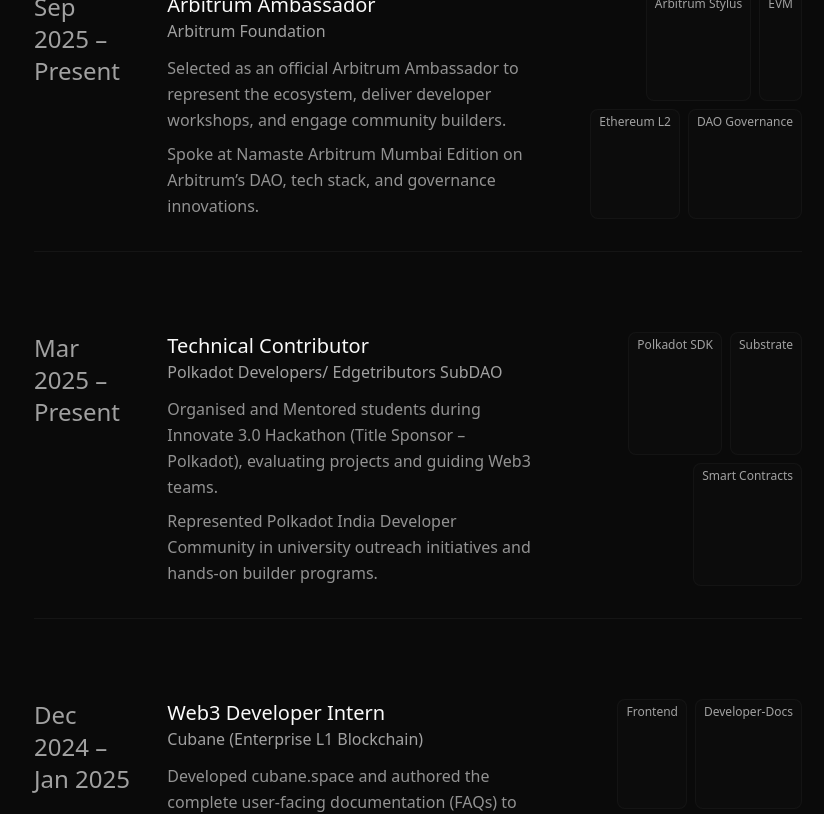
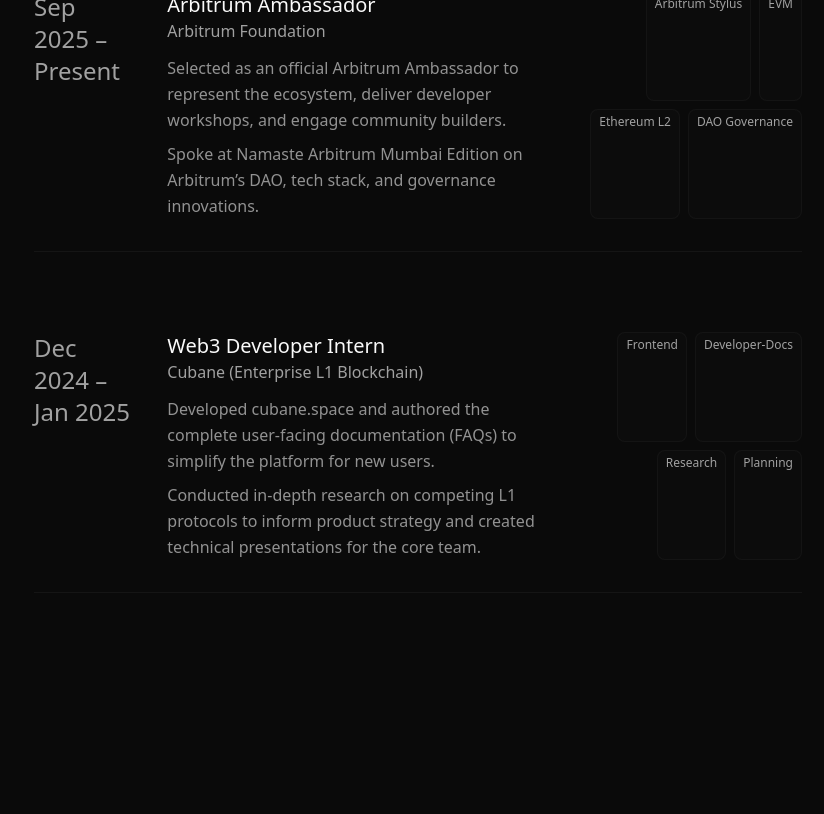
Before and after one commit to ShreyasThakur0809/Shreyas-Web3, a Next.js app: page / in a window 1280 px wide. Shown: the part 1073-1887 px from the top of the page, without its empty margins (222-1046 px from the left). Built offline with nearby package versions, Linux system fonts and the light colour scheme.

Commit message:
updated app.tsx

```diff
--- a/app/page.tsx
+++ b/app/page.tsx
@@ -202,16 +202,6 @@ export default function Home() {
             "Spoke at Namaste Arbitrum Mumbai Edition on Arbitrum’s DAO, tech stack, and governance innovations.",
           ],
           tech: ["Arbitrum Stylus", "EVM", "Ethereum L2", "DAO Governance"],
-        },
-        {
-          year: "Mar 2025 – Present",
-          role: "Technical Contributor",
-          company: "Polkadot Developers/ Edgetributors SubDAO",
-          description: [
-            "Organised and Mentored students during Innovate 3.0 Hackathon (Title Sponsor – Polkadot), evaluating projects and guiding Web3 teams.",
-            "Represented Polkadot India Developer Community in university outreach initiatives and hands-on builder programs.",
-          ],
-          tech: ["Polkadot SDK", "Substrate", "Smart Contracts"],
         },
         {
           year: "Dec 2024 – Jan 2025",
```
